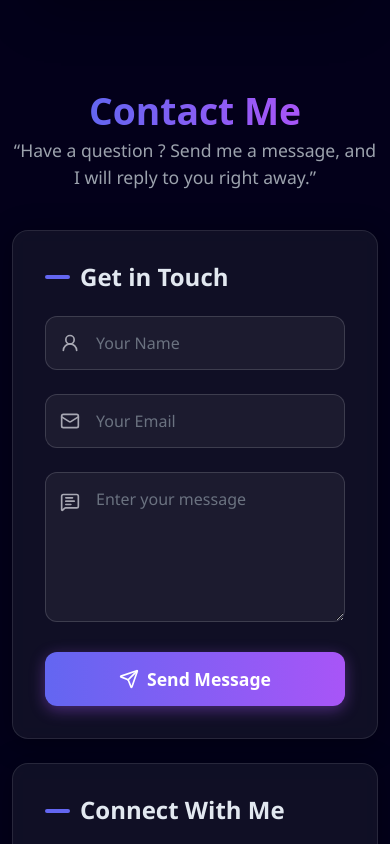
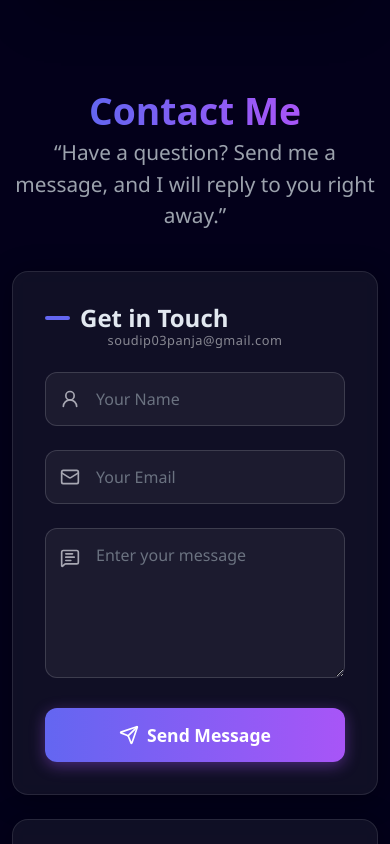
Before and after one commit to Soudip-Panja/Soudip-Portfolio, a React (Vite) app: page / in a window 390 px wide. Shown: the part 4260-5104 px from the top of the page. Built offline with nearby package versions, Linux system fonts and the light colour scheme.

Commit message:
fix: Added email id and few ui fix.

```diff
--- a/src/Pages/Contact.jsx
+++ b/src/Pages/Contact.jsx
@@ -46,7 +46,7 @@ export default function Contact() {
         <div className="text-center mb-4">
           <h1 className="display-3 fw-bold lh-1 gradient-text3">Contact Me</h1>
           <p className="contact-caption">
-            “Have a question ? Send me a message, and I will reply to you right
+            “Have a question? Send me a message, and I will reply to you right
             away.”
           </p>
 
@@ -54,7 +54,13 @@ export default function Contact() {
             <div className="col-12 col-lg-8">
               <div className="contact-card">
                 <div className="card-body">
-                  <h3 className="connect-header">Get in Touch</h3>
+                  <h3 className="connect-header">
+                    Get in Touch
+                    <span className="header-email">
+                      soudip03panja@gmail.com
+                    </span>
+                  </h3>
+
                   <form action="https://api.web3forms.com/submit" method="POST">
                     <input
                       type="hidden"
--- a/src/Styles.css
+++ b/src/Styles.css
@@ -841,7 +841,7 @@
 .contact-caption {
   color: #9ca2ad;
   font-family: "Segoe UI", Roboto, Helvetica, Arial, sans-serif;
-  font-size: 1.1rem;
+  font-size: 1.3rem;
   font-weight: 250;
 }
 
@@ -963,6 +963,27 @@ textarea.styled-input {
   background: #6366f1;
   border-radius: 2px;
 }
+.header-email {
+  font-size: 1.1rem;
+  color: rgba(255, 255, 255, 0.5);
+  font-weight: 400;
+  margin-left: 0.5rem;
+  letter-spacing: 0.5px;
+}
+@media (max-width: 500px) {
+  .header-email {
+    font-size: 0.8rem;
+    display: block;
+    width: 100%;
+    margin-left: 0;
+    margin-top: -10px;
+  }
+
+  .connect-header {
+    flex-wrap: wrap;
+  }
+}
+
 .connect-grid {
   display: grid;
   grid-template-columns: 1fr;
```
